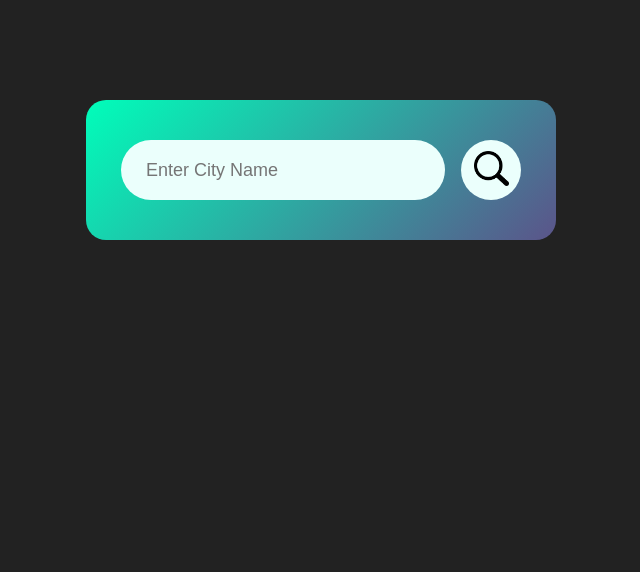
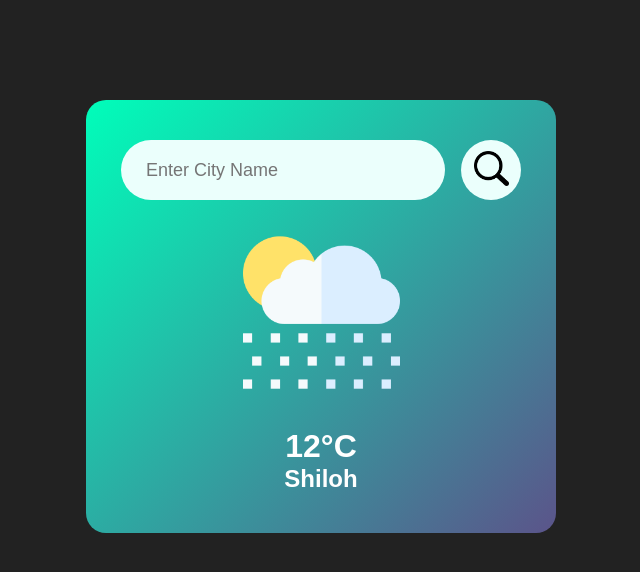
Before and after one commit to esunhenri/weather-app, a plain HTML site: page index.html in a window 1280 px wide. Shown: the whole page, without its empty margins (319-959 px from the left). Drawn offline with Linux system fonts and the light colour scheme.

Commit message:
weather app
added img + temp

```diff
--- a/index.html
+++ b/index.html
@@ -13,6 +13,11 @@
         spellcheck="false">
         <button><img src="images/search.webp" width="35" height="35"></button>
     </div>
+    <div class="weather">
+        <img src="images/rain.png" class="weather-icon">
+        <h1 class="temp">12°C</h1>
+        <h2 class="city">Shiloh</h2>
+    </div>
 </div>
 
 
```
Also changed, not shown: images/clear.png (added), images/clouds.png (added), images/drizzle.png (added), images/humidity.png (added), images/mist.png (added), images/rain.png (added), images/snow.png (added), images/wind.png (added).
